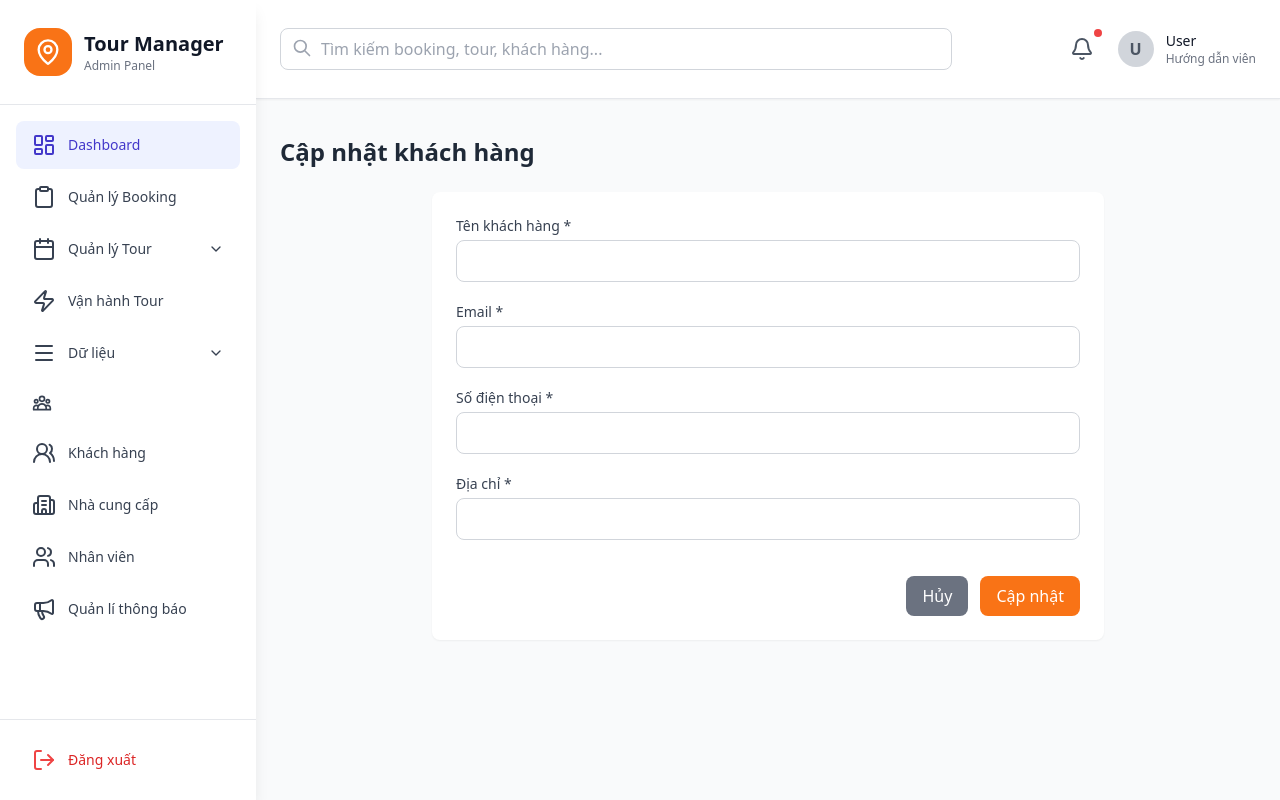
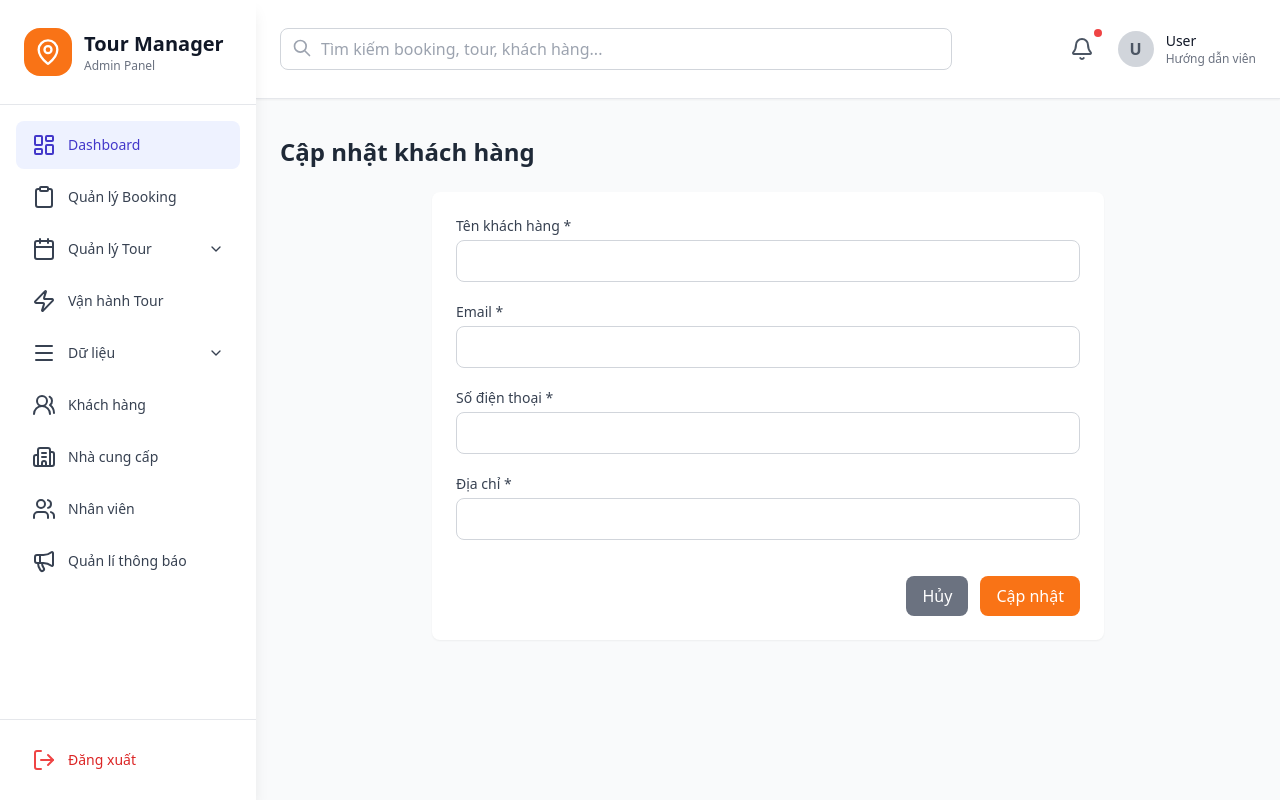
Before and after one commit to cuong2103/Website-quan-li-tour, a PHP site: template views/admin/customers/edit.php in a window 1280 px wide. Run offline with PHP 8.4, Linux system fonts and the light colour scheme; the template is opened without the code that fills it, so the values that code supplies are empty; some libraries are stand-ins or nearby versions.

Commit message:
fix: xóa câu lệnh gỡ lỗi khỏi hàm checkLoginAdmin và cập nhật cú pháp liên kết khách hàng trong sidebar

```diff
--- a/commons/function.php
+++ b/commons/function.php
@@ -66,7 +66,6 @@ function deleteSessionError()
 // Hàm check login
 function checkLoginAdmin()
 {
-    dd($_SESSION['user']);
     if (!isset($_SESSION['user']["role_id"])) {
         header("Location: " . BASE_URL . '?act=login-admin');
         exit();
--- a/views/components/sidebar.php
+++ b/views/components/sidebar.php
@@ -77,11 +77,8 @@
     </div>
 
     <!-- Khách hàng -->
-    <a href="<?php echo BASE_URL . '?act=customers'; ?>" class="flex items-center px-4 py-3 text-sm font-medium text-gray-700 hover:bg-gray-100 rounded-lg transition">
-      <svg class="w-5 h-5 mr-3" fill="none" stroke="currentColor" viewBox="0 0 24 24">
-        <path stroke-linecap="round" stroke-linejoin="round" stroke-width="2" d="M17 20h5v-2a3 3 0 00-5.356-1.857M17 20H7m10 0v-2c0-.656-.126-1.283-.356-1.857M7 20H2v-2a3 3 0 015.356-1.857M7 20v-2c0-.656.126-1.283.356-1.857m0 0a5.002 5.002 0 019.288 0M15 7a3 3 0 11-6 0 3 3 0 016 0zm6 3a2 2 0 11-4 0 2 2 0 014 0zM7 10a2 2 0 11-4 0 2 2 0 014 0z" />
-      </svg>
-    <a href="#" class="flex items-center px-4 py-3 text-sm font-medium text-gray-700 hover:bg-gray-100 rounded-lg transition">
+
+    <a href="<?= BASE_URL ?>?act=customers" class="flex items-center px-4 py-3 text-sm font-medium text-gray-700 hover:bg-gray-100 rounded-lg transition">
       <i class="mr-3 w-6 h-6" data-lucide="users-round"></i>
       Khách hàng
     </a>
```
